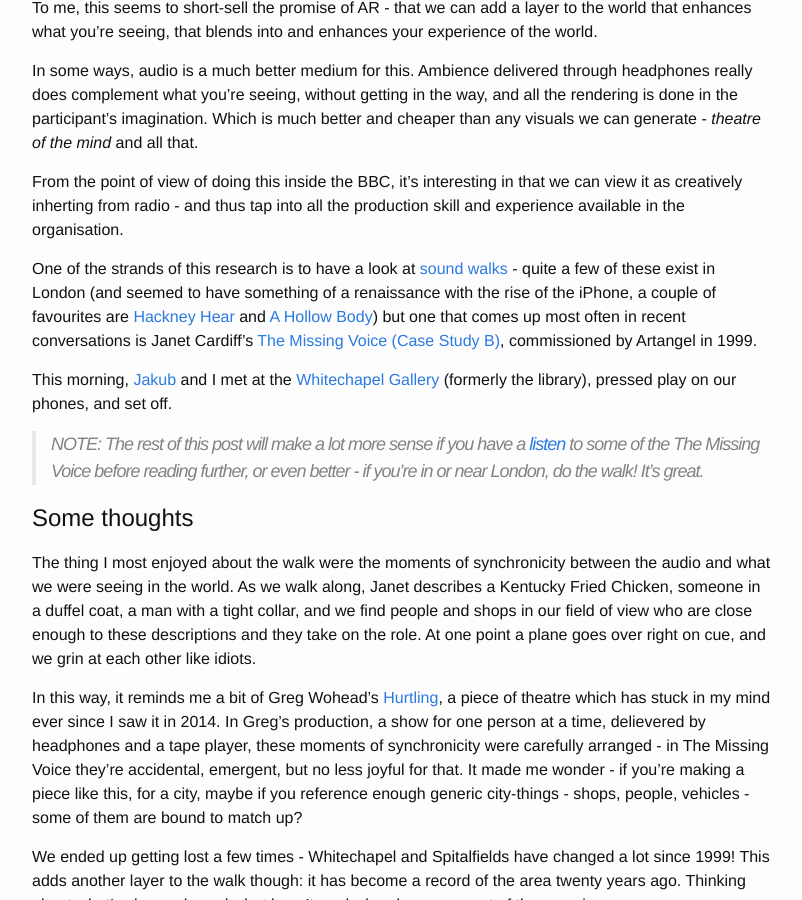
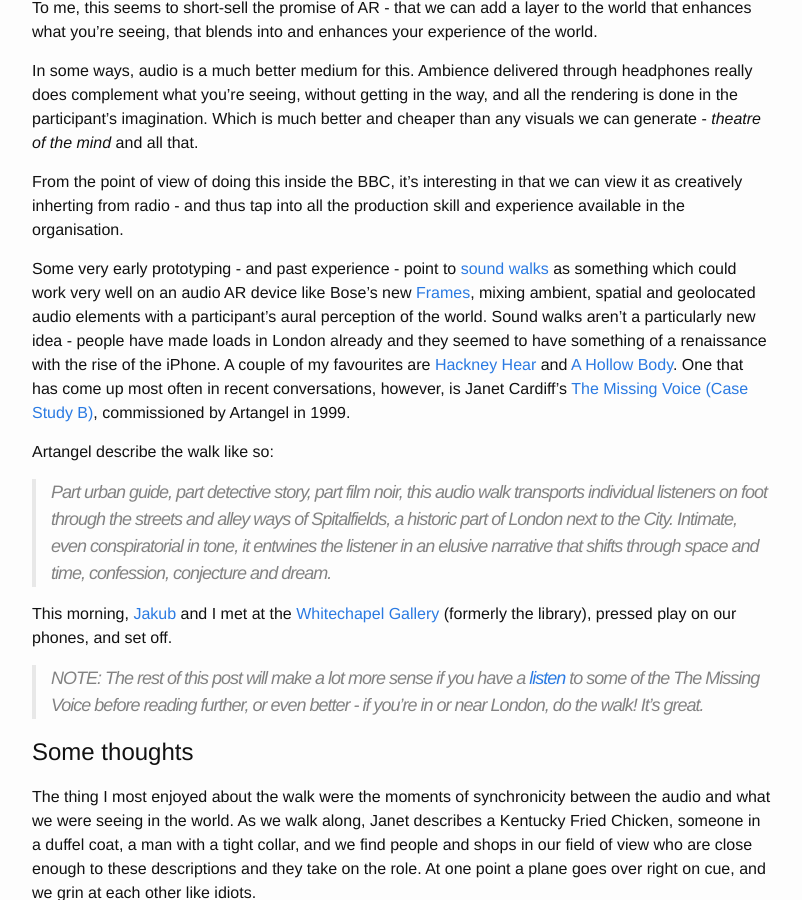
Before and after one commit to prehensile/prehensile.github.io, a Jekyll site: the page built from _posts/2019-01-11-missing-voice.markdown, in a window 1280 px wide and 900 px high, scrolled down 316 px. Shown: the whole window, without its empty margins (238-1040 px from the left). Built offline with Jekyll 4.4.1, drawn with Linux system fonts in a browser that asks for light colours.

Commit message:
added artangel's description and exapnded on why soundwalks

```diff
--- a/_posts/2019-01-11-missing-voice.markdown
+++ b/_posts/2019-01-11-missing-voice.markdown
@@ -15,7 +15,11 @@
 
 From the point of view of doing this inside the BBC, it's interesting in that we can view it as creatively inherting from radio - and thus tap into all the production skill and experience available in the organisation.
 
-One of the strands of this research is to have a look at [sound walks][1] - quite a few of these exist in London (and seemed to have something of a renaissance with the rise of the iPhone, a couple of favourites are [Hackney Hear][2] and [A Hollow Body][3]) but one that comes up most often in recent conversations is Janet Cardiff's [The Missing Voice (Case Study B)][4], commissioned by Artangel in 1999.
+Some very early prototyping - and past experience - point to [sound walks][1] as something which could work very well on an audio AR device like Bose's new [Frames][5], mixing ambient, spatial and geolocated audio elements with a participant's aural perception of the world. Sound walks aren't a particularly new idea - people have made loads in London already and they seemed to have something of a renaissance with the rise of the iPhone. A couple of my favourites are [Hackney Hear][2] and [A Hollow Body][3]. One that has come up most often in recent conversations, however, is Janet Cardiff's [The Missing Voice (Case Study B)][4], commissioned by Artangel in 1999.
+
+Artangel describe the walk like so:
+
+>Part urban guide, part detective story, part film noir, this audio walk transports individual listeners on foot through the streets and alley ways of Spitalfields, a historic part of London next to the City. Intimate, even conspiratorial in tone, it entwines the listener in an elusive narrative that shifts through space and time, confession, conjecture and dream.
 
 This morning, [Jakub](https://fiala.uk/) and I met at the [Whitechapel Gallery](https://en.wikipedia.org/wiki/Whitechapel_Gallery) (formerly the library), pressed play on our phones, and set off.
 
```
Also changed, not shown: other parts of _posts/2019-01-11-missing-voice.markdown (+1 -0 lines).
